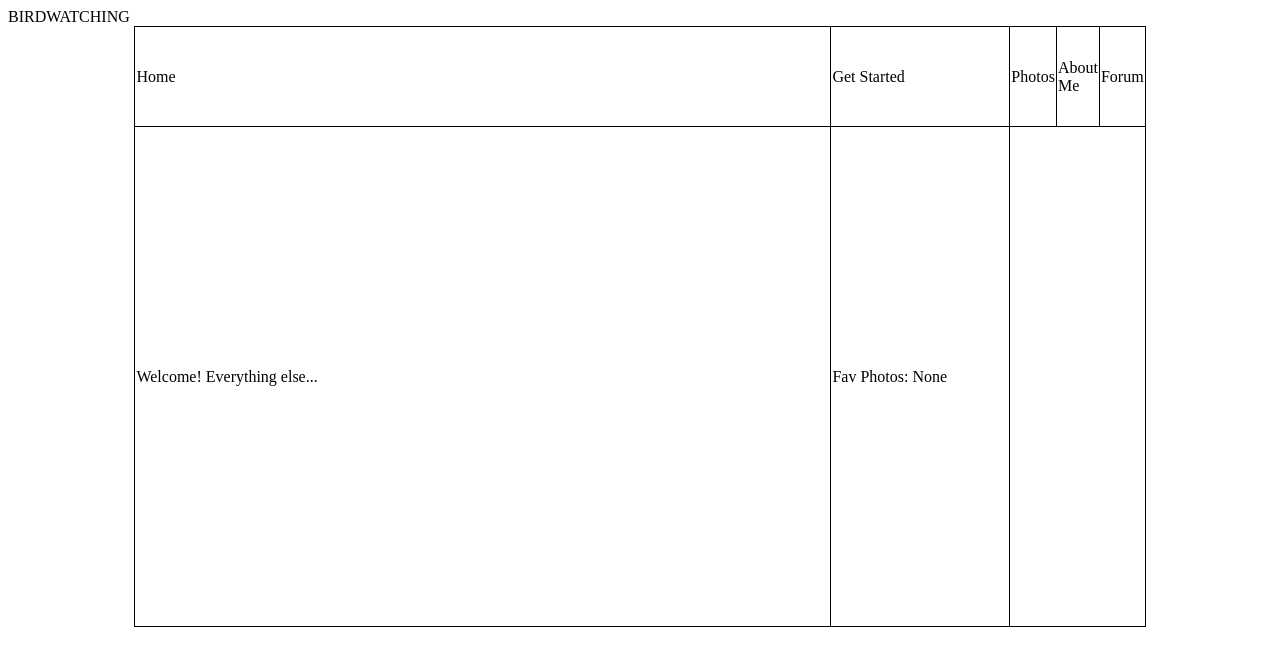
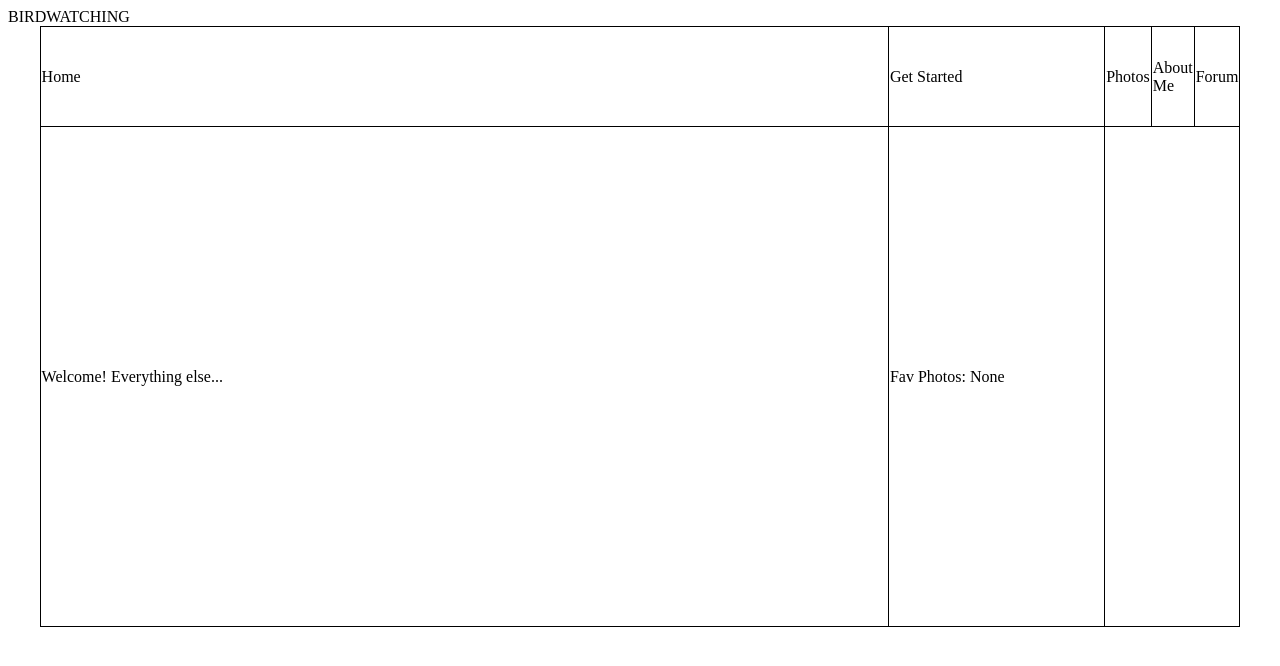
Before and after one commit to Lliyah-S/Lliyah-S, a plain HTML site: page index.html in a window 1280 px wide. Drawn offline with Linux system fonts and the light colour scheme.

Commit message:
edit twenty

```diff
--- a/index.html
+++ b/index.html
@@ -22,7 +22,7 @@
 
     <body>
 
-        <table style="width:80%">
+        <table style="width:95%">
 
             <tr>
                 <bold> BIRDWATCHING </bold>
```
